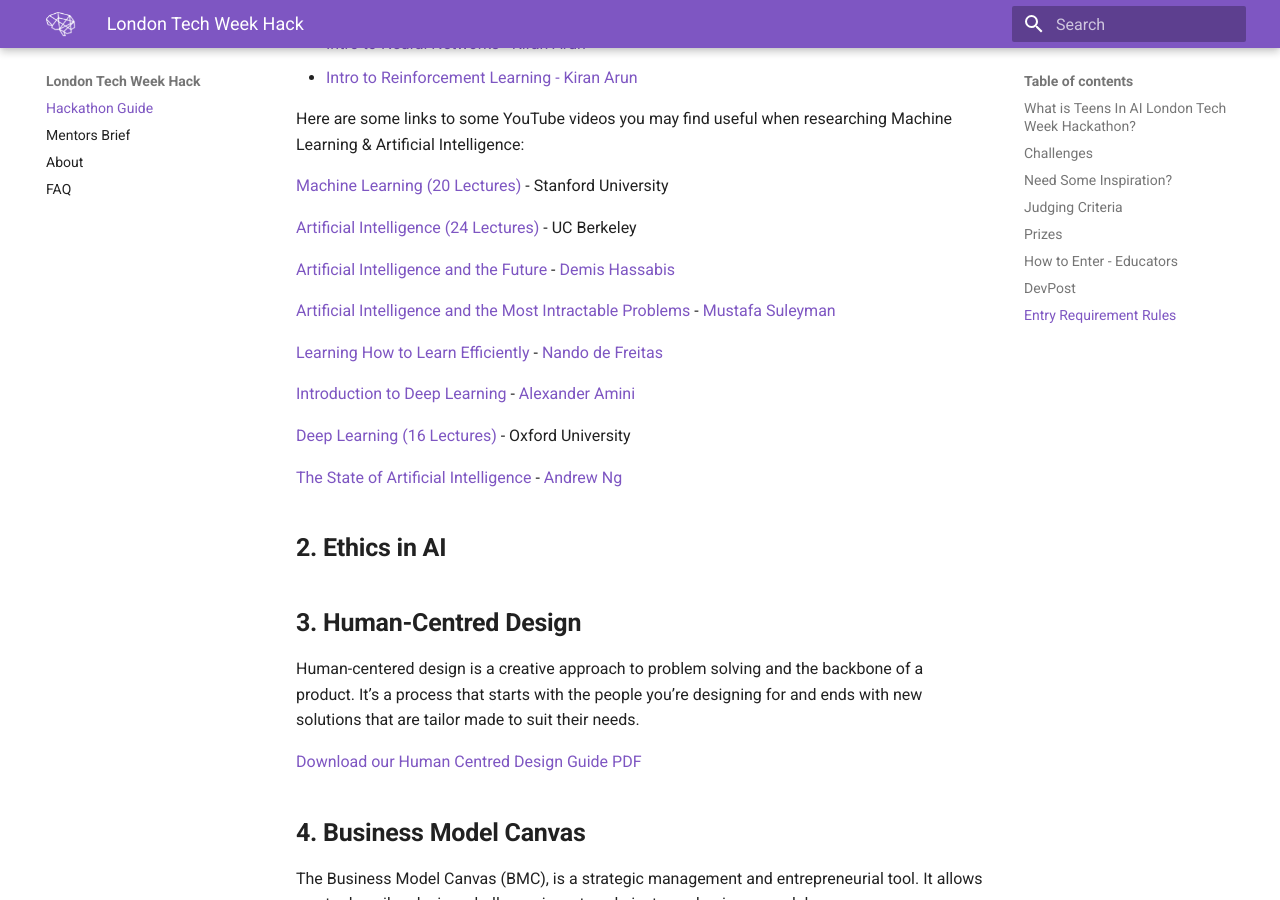
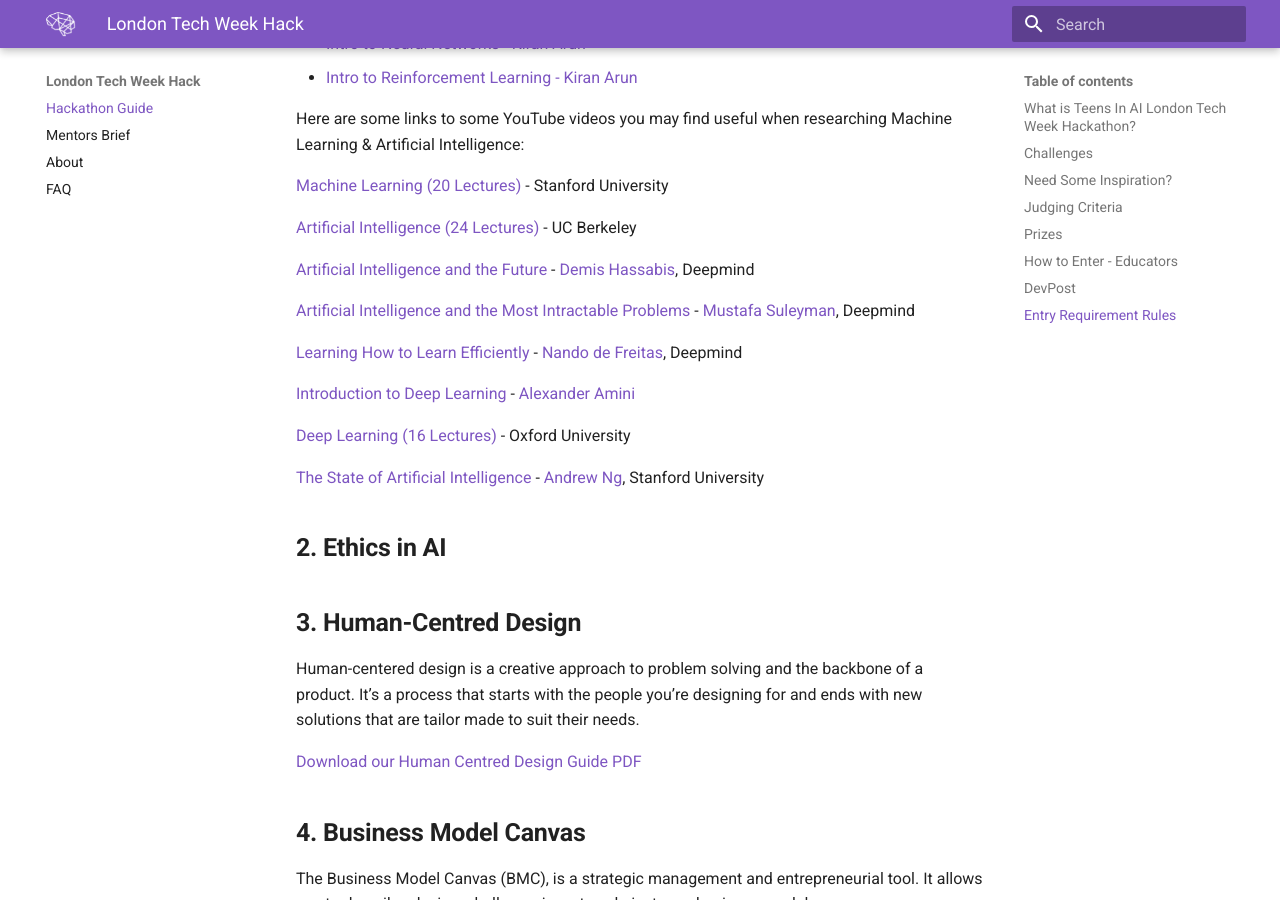
Before and after one commit to elenasinel/tech-week, an MkDocs documentation site: the page built from docs/index.md, in a window 1280 px wide and 900 px high, scrolled down 6946 px. Built offline with MkDocs 1.6.1 and Material for MkDocs 9.7.7, drawn with Linux system fonts in a browser that asks for light colours.

Commit message:
Update Documentation “index”

```diff
--- a/docs/index.md
+++ b/docs/index.md
@@ -135,17 +135,17 @@
 
 [Artificial Intelligence (24 Lectures)](https://www.youtube.com/playlist?list=PL6MuV0DF6AuoviA41dtji6q-PM4hvAcNk) - UC Berkeley
 
-[Artificial Intelligence and the Future](https://www.youtube.com/watch?v=i3lEG6aRGm8&feature=youtu.be) - [Demis Hassabis](https://twitter.com/demishassabis)
+[Artificial Intelligence and the Future](https://www.youtube.com/watch?v=i3lEG6aRGm8&feature=youtu.be) - [Demis Hassabis](https://twitter.com/demishassabis), Deepmind
 
-[Artificial Intelligence and the Most Intractable Problems](https://www.youtube.com/watch?v=KF1KhuoX2w4&feature=youtu.be) - [Mustafa Suleyman](https://twitter.com/mustafasuleymn)
+[Artificial Intelligence and the Most Intractable Problems](https://www.youtube.com/watch?v=KF1KhuoX2w4&feature=youtu.be) - [Mustafa Suleyman](https://twitter.com/mustafasuleymn), Deepmind
 
-[Learning How to Learn Efficiently](https://www.youtube.com/watch?v=z8937RleAZo&feature=youtu.be) - [Nando de Freitas](https://twitter.com/nandodf)
+[Learning How to Learn Efficiently](https://www.youtube.com/watch?v=z8937RleAZo&feature=youtu.be) - [Nando de Freitas](https://twitter.com/nandodf), Deepmind
 
 [Introduction to Deep Learning](https://www.youtube.com/watch?v=JN6H4rQvwgY&feature=youtu.be) - [Alexander Amini](https://twitter.com/xanamini)
 
 [Deep Learning (16 Lectures)](https://www.youtube.com/playlist?list=PLE6Wd9FR--EfW8dtjAuPoTuPcqmOV53Fu) - Oxford University
 
-[The State of Artificial Intelligence](https://www.youtube.com/watch?v=NKpuX_yzdYs&feature=youtu.be) - [Andrew Ng](https://twitter.com/AndrewYNg)
+[The State of Artificial Intelligence](https://www.youtube.com/watch?v=NKpuX_yzdYs&feature=youtu.be) - [Andrew Ng](https://twitter.com/AndrewYNg), Stanford University
 
 ## **2. Ethics in AI**
 
```
